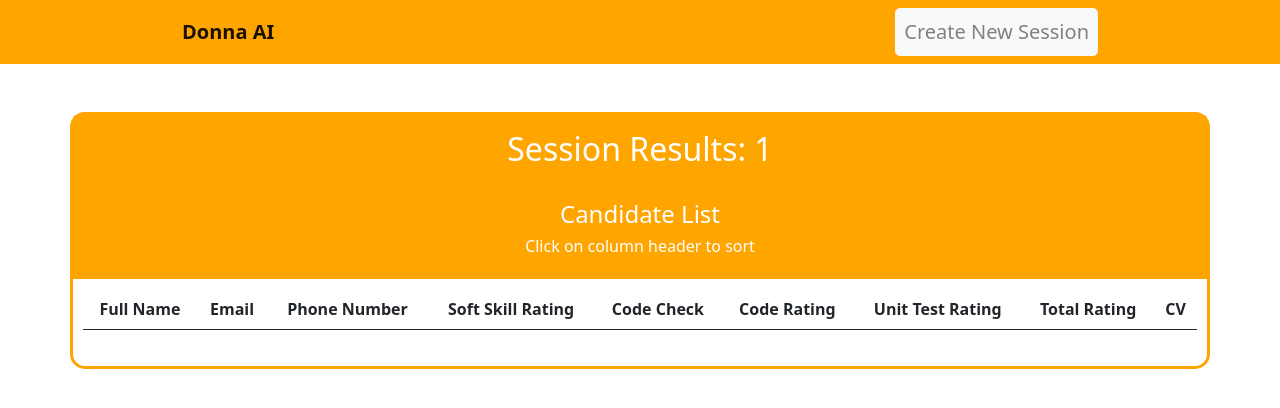
After one commit to bargan33/Donna-AI, a Flask app: page /session_results/1 in a window 1280 px wide. The commit adds this page. Shown: the top 408 px of the page. Run offline with Flask 3, Linux system fonts and the light colour scheme; lists and menus that the app fills with data are empty.

Commit message:
Connect Backend to Interface, add session results page

```diff
--- a/src/routes.py
+++ b/src/routes.py
@@ -1,6 +1,7 @@
-from flask import Blueprint, render_template, redirect, url_for, request
+from flask import Blueprint, render_template, redirect, url_for, request, jsonify
 import os
 from donna_session import DonnaSession
+from donna_ranking import DonnaRanking
 import json
 
 bp = Blueprint('routes', __name__)
@@ -28,10 +29,11 @@ def new_session():
 def create_new_session():
     session_name = request.form.get('sessionName')
     sheets_link = request.form.get('sheetsLink')
+    company_requirements = request.form.get('compReqs')
     path_to_serde = 'serde/'
 
     session = DonnaSession.create_new_session(
-        session_name, path_to_serde, sheets_link)
+        session_name, path_to_serde, sheets_link, company_requirements)
 
     # Redirect the user to the home page after creating the new session
     return redirect(url_for('routes.home'))
@@ -46,3 +48,86 @@ def delete_session(session_name):
 
     # Redirect the user to the home page after deleting the session
     return redirect(url_for('routes.home'))
+
+
+@bp.route('/inspect_session/<session_name>')
+def inspect_session(session_name):
+    path_to_session = 'serde/' + session_name
+    path_to_ranking_file = path_to_session + '/donna_ranking.json'
+
+    # Check if donna_ranking.json exists
+    if os.path.exists(path_to_ranking_file):
+        # Load data from donna_ranking.json
+        with open(path_to_ranking_file, 'r') as file:
+            data = json.load(file)
+        dr = DonnaRanking.from_dict(data)
+    else:
+        # Instantiate DonnaSession and DonnaRanking, call init method
+        ds = DonnaSession(path_to_session)
+        dr = DonnaRanking()
+        dr.init(ds)
+
+    with open(path_to_session + '/donna_ranking.json') as json_file:
+        data = json.load(json_file)
+    candidates = data['candidates']
+
+    return render_template('inspect_session.html', session_name=session_name, candidates=candidates)
+
+
+@bp.route('/refresh_session', methods=['POST'])
+def refresh_session():
+    session_name = request.json['session_name']
+    path_to_session = 'serde/' + session_name
+    ds = DonnaSession(path_to_session)
+    dr = DonnaRanking()
+    dr.init(ds)
+    return jsonify({'status': 'success'})
+
+
+@bp.route('/evaluate_session', methods=['POST'])
+def evaluate_session():
+    session_name = request.json['session_name']
+    path_to_session = 'serde/' + session_name
+    ds = DonnaSession(path_to_session)
+    dr = DonnaRanking()
+    dr.init(ds)
+    dr.evaluate()
+    return redirect(url_for('routes.session_results', session_name=session_name))
+
+
+@bp.route('/session_results/<session_name>', methods=['GET'])
+def session_results(session_name):
+    path_to_session = 'serde/' + session_name
+    path_to_ranking_file = path_to_session + '/donna_ranking.json'
+
+    # Check if donna_ranking.json exists
+    if os.path.exists(path_to_ranking_file):
+        with open(path_to_ranking_file, 'r') as file:
+            data = json.load(file)
+        candidates = data['candidates']
+    else:
+        candidates = []
+
+    # Get the sorting parameter from the URL, default to 'total_rating' if it's not specified
+    sort_by = request.args.get('sort_by', 'total_rating')
+
+    # Sort the candidates by the specified parameter
+    if sort_by == 'full_name':
+        candidates.sort(key=lambda x: x.get('full_name', ''))
+    elif sort_by == 'email':
+        candidates.sort(key=lambda x: x.get('email', ''))
+    elif sort_by == 'phone_number':
+        candidates.sort(key=lambda x: x.get('phone_number', ''))
+    elif sort_by == 'soft_skill_rating':
+        candidates.sort(key=lambda x: x.get(
+            'soft_skill_rating', 0), reverse=True)
+    elif sort_by == 'code_check':
+        candidates.sort(key=lambda x: x.get('code_check', ''))
+    elif sort_by == 'code_rating':
+        candidates.sort(key=lambda x: x.get('code_rating', 0), reverse=True)
+    elif sort_by == 'utest_rating':
+        candidates.sort(key=lambda x: x.get('utest_rating', ''))
+    else:
+        candidates.sort(key=lambda x: x.get('total_rating', 0), reverse=True)
+
+    return render_template('session_results.html', session_name=session_name, candidates=candidates)
--- a/src/serde/Test1/donna_session_config.json
+++ b/src/serde/Test1/donna_session_config.json
@@ -1 +1,5 @@
-{"session_name": "Test1", "forms_link": "https://docs.google.com/forms/d/1fbog0GLT9gmdGR09MVUy13ZamgeSFr72sHioOoAi-BI/edit", "status": "open"}
+{
+    "session_name": "Test1",
+    "forms_link": "https://docs.google.com/forms/d/1fbog0GLT9gmdGR09MVUy13ZamgeSFr72sHioOoAi-BI/edit",
+    "comp_reqs": "A person who is good at coordinating large projects, excells at teamwork and has at least some programming experience"
+}
--- a/src/static/css/styles.css
+++ b/src/static/css/styles.css
@@ -49,3 +49,31 @@ body {
     color: white;
     font-size: 2em;
 }
+
+.custom-subheader {
+    color: white;
+    font-size: 1.5em;
+}
+
+.custom-text {
+    color: white;
+    font-size: 1em
+}
+
+
+.table-container {
+    background-color: white;
+    padding: 10px;
+    margin-bottom: 10px;
+}
+
+.table th {
+    text-align: center;
+    vertical-align: middle;
+}
+
+
+.table td {
+    text-align: center;
+    vertical-align: middle;
+}
--- a/src/templates/new_session.html
+++ b/src/templates/new_session.html
@@ -46,8 +46,8 @@
                 <input type="text" class="form-control" id="sessionName" name="sessionName">
             </div>
             <div class="mb-3">
-                <label for="employeeDescription" class="form-label">Describe your ideal employee:</label>
-                <input type="text" class="form-control" id="employeeDescription">
+                <label for="compReqs" class="form-label">Describe your ideal employee:</label>
+                <input type="text" class="form-control" id="compReqs">
             </div>
             <div class="mb-3">
                 <label for="sheetsLink" class="form-label">Link to Google Sheets:</label>
--- /dev/null
+++ b/src/templates/session_results.html
@@ -0,0 +1,81 @@
+<!DOCTYPE html>
+<html lang="en">
+
+<head>
+    <meta charset="UTF-8">
+    <meta name="viewport" content="width=device-width, initial-scale=1.0">
+    <title>Session Results: {{ session_name }}</title>
+    <link href="https://cdn.jsdelivr.net/npm/bootstrap@5.0.2/dist/css/bootstrap.min.css" rel="stylesheet">
+    <link href="/static/css/styles.css" rel="stylesheet">
+</head>
+
+<body>
+    <!-- Navigation Bar -->
+    <nav class="navbar navbar-expand-lg navbar-light">
+        <div class="container-fluid">
+            <a class="navbar-brand" href="/"><b>Donna AI</b></a>
+            <div class="collapse navbar-collapse justify-content-end" id="navbarNav">
+                <ul class="navbar-nav ml-auto">
+                    <li class="nav-item">
+                        <a class="nav-link btn btn-light btn-lg custom-btn" id="custom-btn" href="/new_session">Create
+                            New Session</a>
+                    </li>
+                </ul>
+            </div>
+        </div>
+    </nav>
+    <!-- Main Content -->
+    <div class="container mt-5 custom-container">
+        <div class="custom-header rounded-top">
+            <h2 class="text-center custom-title">Session Results: {{ session_name }}</h2>
+            <br>
+            <h3 class="text-center custom-subheader">Candidate List</h3>
+            <h4 class="text-center custom-text">Click on column header to sort</h4>
+        </div>
+        <div class="table-container">
+            <div class="d-flex justify-content-center">
+                <table class="table">
+                    <thead>
+                        <tr>
+                            <th scope="col" onclick="sortTable('full_name')">Full Name</th>
+                            <th scope="col" onclick="sortTable('email')">Email</th>
+                            <th scope="col" onclick="sortTable('phone_number')">Phone Number</th>
+                            <th scope="col" onclick="sortTable('soft_skill_rating')">Soft Skill Rating</th>
+                            <th scope="col" onclick="sortTable('code_check')">Code Check</th>
+                            <th scope="col" onclick="sortTable('code_rating')">Code Rating</th>
+                            <th scope="col" onclick="sortTable('utest_rating')">Unit Test Rating</th>
+                            <th scope="col" onclick="sortTable('total_rating')">Total Rating</th>
+                            <th scope="col">CV</th>
+                        </tr>
+                    </thead>
+                    <tbody>
+                        {% for candidate in candidates %}
+                        <tr>
+                            <td>{{ candidate.full_name }}</td>
+                            <td>{{ candidate.email }}</td>
+                            <td>{{ candidate.phone_number }}</td>
+                            <td>{{ candidate.soft_skill_rating }}</td>
+                            <td>{{ candidate.code_check }}</td>
+                            <td>{{ candidate.code_rating }}</td>
+                            <td>{{ candidate.utest_rating }}</td>
+                            <td>{{ candidate.total_rating }}</td>
+                            <td><button type="button" class="btn btn-warning">Inquire</button></td>
+                        </tr>
+                        {% endfor %}
+                    </tbody>
+                </table>
+            </div>
+        </div>
+    </div>
+    <script>
+        function sortTable(sortBy) {
+            // Get the current URL without any query parameters
+            var url = window.location.href.split('?')[0];
+
+            // Redirect to the current URL with the new sorting parameter
+            window.location.href = url + '?sort_by=' + sortBy;
+        }
+    </script>
+</body>
+
+</html>
```
Also changed, not shown: src/ranker.py (added, +7 -0 lines), src/serde/Test1/donna_ranking.json (added, +1 -0 lines), src/templates/index.html (+7 -6 lines), src/templates/inspect_session.html (added, +119 -0 lines).
